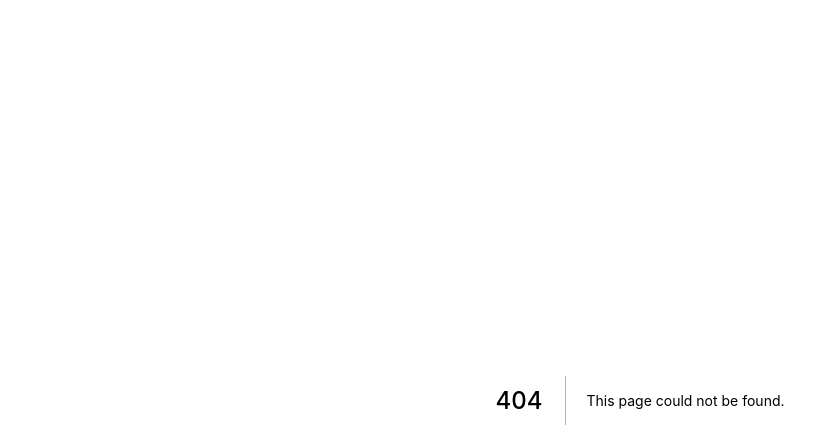
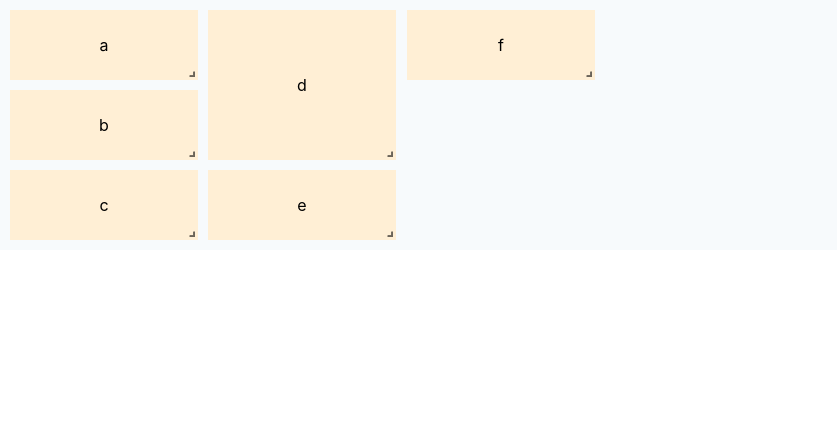
Before and after one commit to dtjv/terra, a Next.js app in the folder web/: page /rgl in a window 1280 px wide. Before the commit this address had no page. Shown: the top 448 px of the page, without its empty margins (0-837 px from the left). Built offline with nearby package versions, Linux system fonts and the light colour scheme.

Commit message:
Add RGL demo

```diff
--- a/web/src/pages/_app.tsx
+++ b/web/src/pages/_app.tsx
@@ -1,3 +1,6 @@
+import "/node_modules/react-grid-layout/css/styles.css";
+import "/node_modules/react-resizable/css/styles.css";
+
 import type { AppProps } from "next/app";
 import { ChakraProvider } from "@chakra-ui/react";
 
--- /dev/null
+++ b/web/src/pages/rgl.tsx
@@ -0,0 +1,55 @@
+import * as React from "react";
+import RGL from "react-grid-layout";
+import { Box } from "@chakra-ui/react";
+
+class Grid extends React.PureComponent {
+  static defaultProps = {
+    //    compactType: "vertical",
+    preventCollision: true,
+  };
+
+  render() {
+    const layout = [
+      { i: "a", x: 0, y: 0, w: 2, h: 2 },
+      { i: "b", x: 0, y: 2, w: 2, h: 2 },
+      { i: "c", x: 0, y: 4, w: 2, h: 2 },
+      { i: "d", x: 2, y: 0, w: 2, h: 4 },
+      { i: "e", x: 2, y: 8, w: 2, h: 2 },
+      { i: "f", x: 4, y: 0, w: 2, h: 2 },
+    ];
+
+    const renderedItems = layout.map((item) => (
+      <div key={item.i}>
+        <Box
+          style={{
+            color: "black",
+            display: "flex",
+            justifyContent: "center",
+            alignItems: "center",
+            height: "100%",
+            backgroundColor: "papayawhip",
+          }}
+        >
+          {item.i}
+        </Box>
+      </div>
+    ));
+
+    return (
+      <Box bg="gray.50">
+        <RGL
+          layout={layout}
+          cols={12}
+          rowHeight={30}
+          width={1200}
+          onLayoutChange={(layout) => console.log(layout)}
+          {...this.props}
+        >
+          {renderedItems}
+        </RGL>
+      </Box>
+    );
+  }
+}
+
+export default Grid;
```
